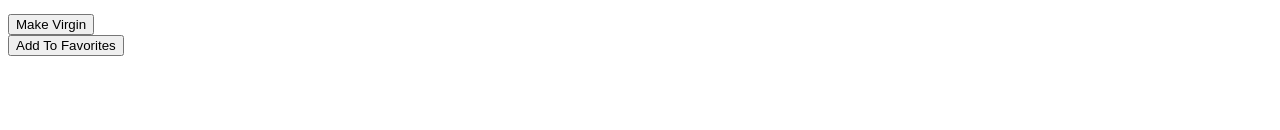
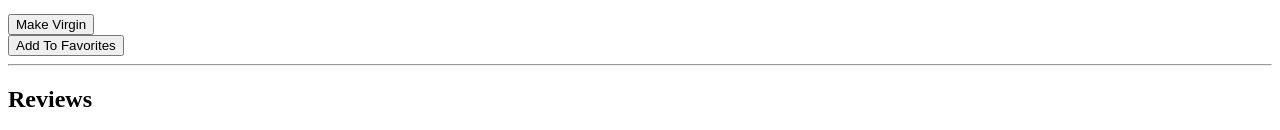
Before and after one commit to BiscuitBae/BeastieBooze, a React app: page /drink/11117 in a window 1280 px wide. Shown: the part 799-929 px from the top of the page. Before the commit the page ends 863 px from the top, so only its background shows below. Built offline with nearby package versions, Linux system fonts and the light colour scheme; the HTML template or start-up script is replaced by a standard one.

Commit message:
Added a review section to drinkView

```diff
--- a/client/src/components/Create.jsx
+++ b/client/src/components/Create.jsx
@@ -6,6 +6,8 @@ const Create = () => {
   will most likely need to format our schema to match
   that of the api results
 */
+
+//need the schema to fill this out
   return (
     <h1 className="page-heading">This is the create a drink page</h1>
   )
--- a/client/src/components/DrinkView.jsx
+++ b/client/src/components/DrinkView.jsx
@@ -55,6 +55,12 @@ const DrinkView = () => {
         </div>
       </div>
       </div>
+      <div className="row">
+        <div className="col">
+        <hr></hr>
+        <h2 className="page-heading">Reviews</h2>
+        </div>
+      </div>
     </div>
   )
 
--- a/client/src/components/Register.jsx
+++ b/client/src/components/Register.jsx
@@ -8,12 +8,12 @@ const Register = () => {
   <form className="input-form">
     <div className="form-row">
       <div className="col-md-6">
-        <label for="inputFirstName">First Name</label>
-        <input type="text" class="form-control" id="inputFirstName" placeholder="" />
+        <label for="username">Desired Username</label>
+        <input type="text" class="form-control" id="username" placeholder="" />
       </div>
     <div className="col-md-6">
-      <label for="inputLastName">Last Name</label>
-      <input type="text" className="form-control" id="inputLastName" placeholder="" />
+      <label for="alias">Desired Alias</label>
+      <input type="text" className="form-control" id="alias" placeholder="" />
     </div>
   </div>
   <div className="form-row">
```
Lines whose indentation alone changed are shown as unchanged.
